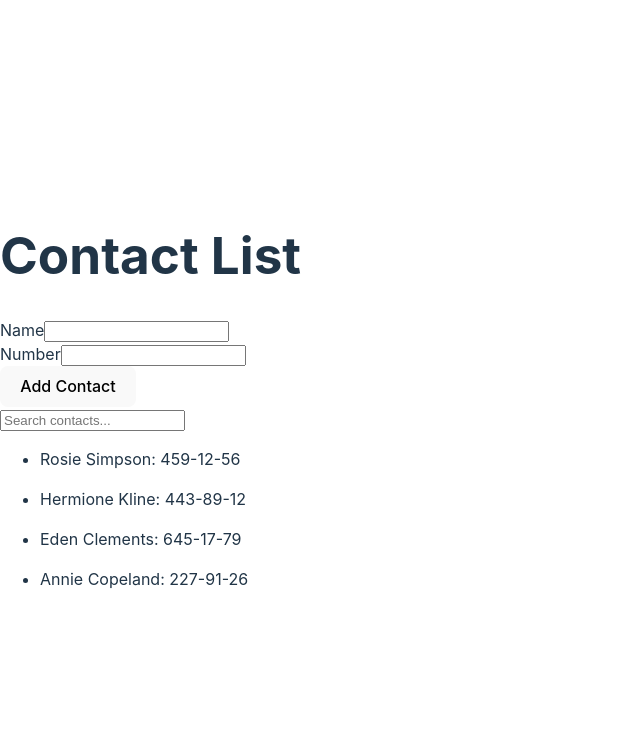
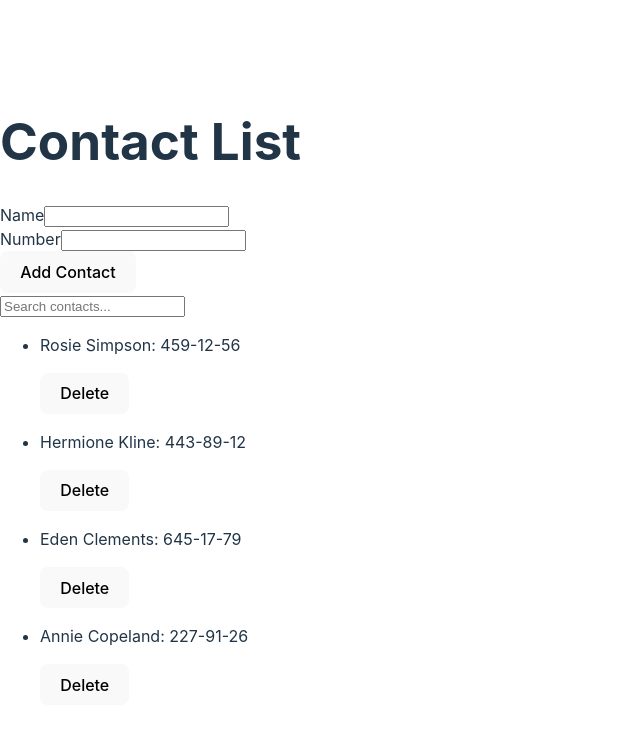
Before and after one commit to SandraHotsyn/goit-react-hw-03, a React (Vite) app: page / in a window 1280 px wide. Shown: the top 730 px of the page, without its empty margins (0-640 px from the left). Built offline with nearby package versions, Linux system fonts and the light colour scheme.

Commit message:
add button delete

```diff
--- a/src/components/Contact/Contact.jsx
+++ b/src/components/Contact/Contact.jsx
@@ -1,11 +1,12 @@
 import PropTypes from "prop-types";
 
-export default function Contact({ contact }) {
+export default function Contact({ contact, onDeleteContact }) {
   return (
     <li>
       <p>
         {contact.name}: {contact.number}
       </p>
+      <button onClick={() => onDeleteContact(contact.id)}>Delete</button>
     </li>
   );
 }
@@ -16,4 +17,5 @@ Contact.propTypes = {
     name: PropTypes.string.isRequired,
     number: PropTypes.string.isRequired,
   }).isRequired,
+  onDeleteContact: PropTypes.func.isRequired,
 };
```
